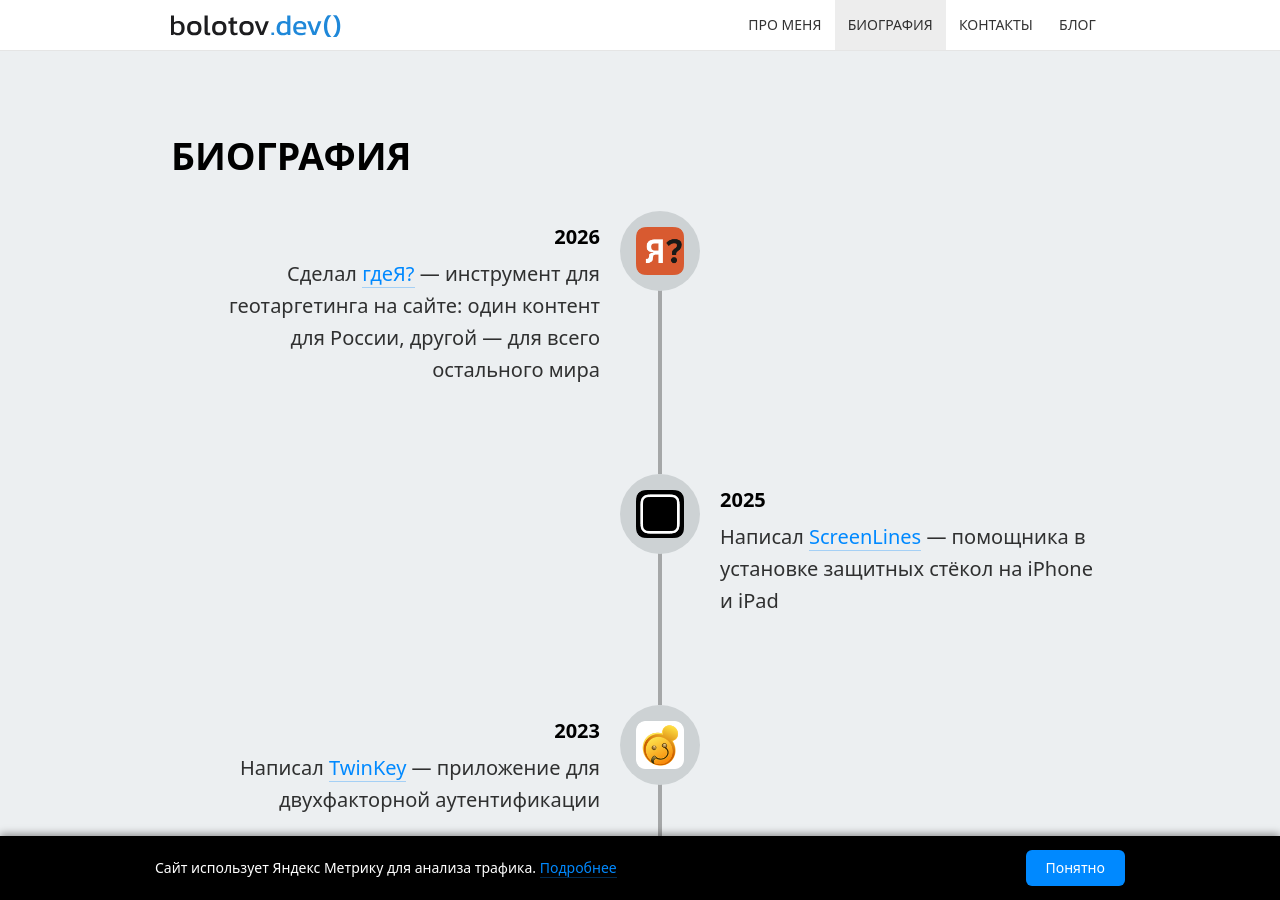
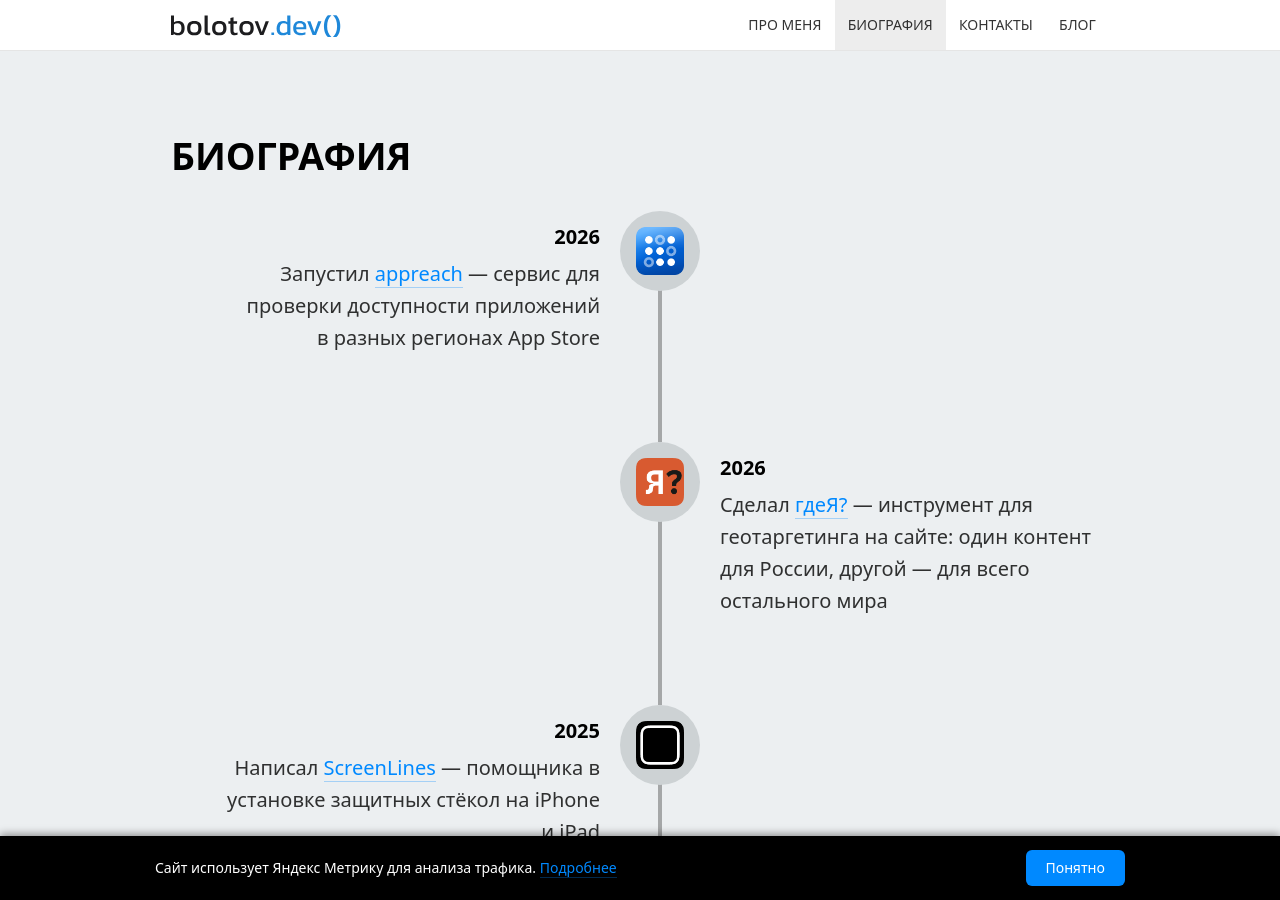
Before and after one commit to artembolotov/artembolotov.github.io, a Jekyll site: the page index.html, which Jekyll copies as it is, in a window 1280 px wide and 900 px high, scrolled down 1734 px. Built offline with Jekyll 4.4.1, drawn with Linux system fonts in a browser that asks for light colours.

Commit message:
Added info about appreach to main page

```diff
--- a/index.html
+++ b/index.html
@@ -90,6 +90,11 @@
     <section id="career" class="container">
       <h2>Биография</h2>
       <ul id="timeline">
+        <li>
+          <img src="img/appreach.png" srcset="img/appreach.png 1x, img/appreach@2x.png 2x, img/appreach@3x.png 3x" alt="">
+          <h4>2026</h4>
+          <p>Запустил <a href="https://appreach.ru" target="_blank">appreach</a>&nbsp;&mdash; сервис для проверки доступности приложений в&nbsp;разных регионах App Store</p>
+        </li>
         <li>
           <img src="img/dgeya.png" srcset="img/dgeya.png 1x, img/dgeya@2x.png 2x, img/dgeya@3x.png 3x" alt="">
           <h4>2026</h4>
```
Also changed, not shown: img/appreach.png (added), img/appreach@2x.png (added), img/appreach@3x.png (added).
